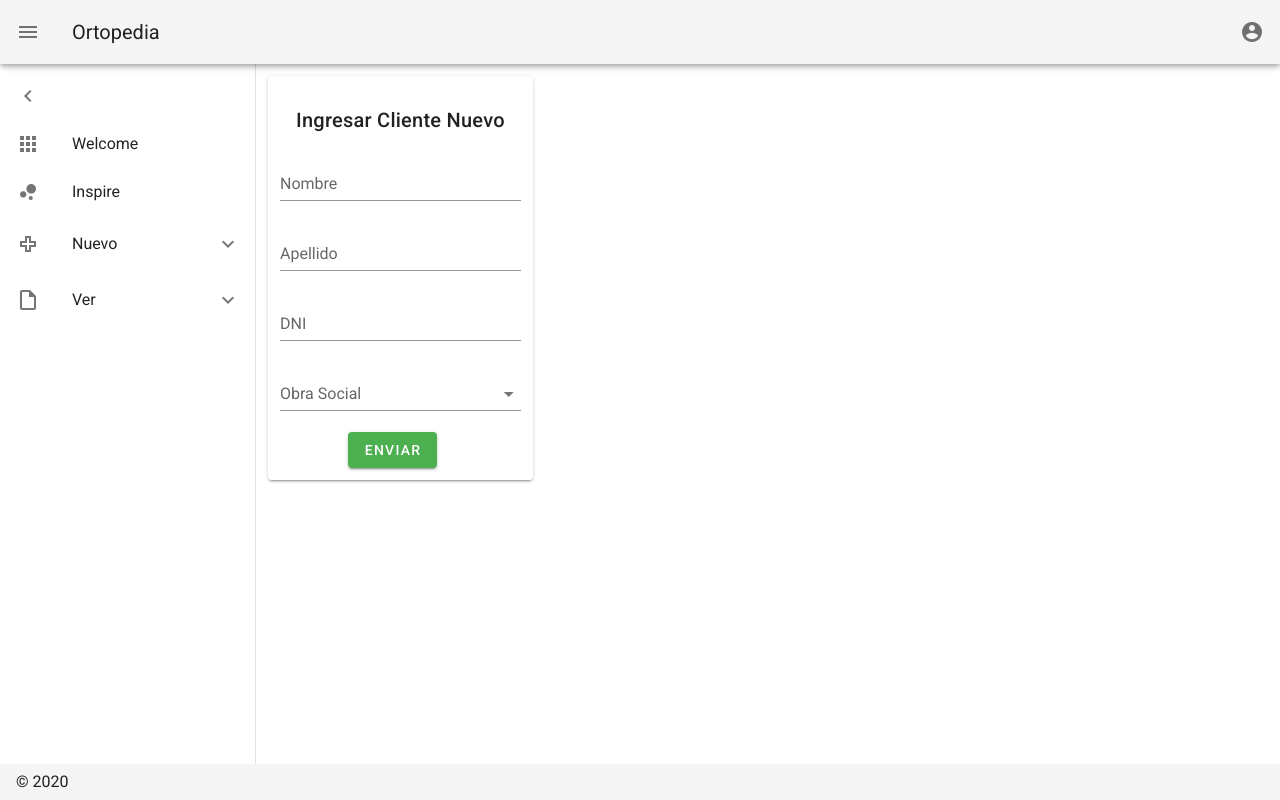
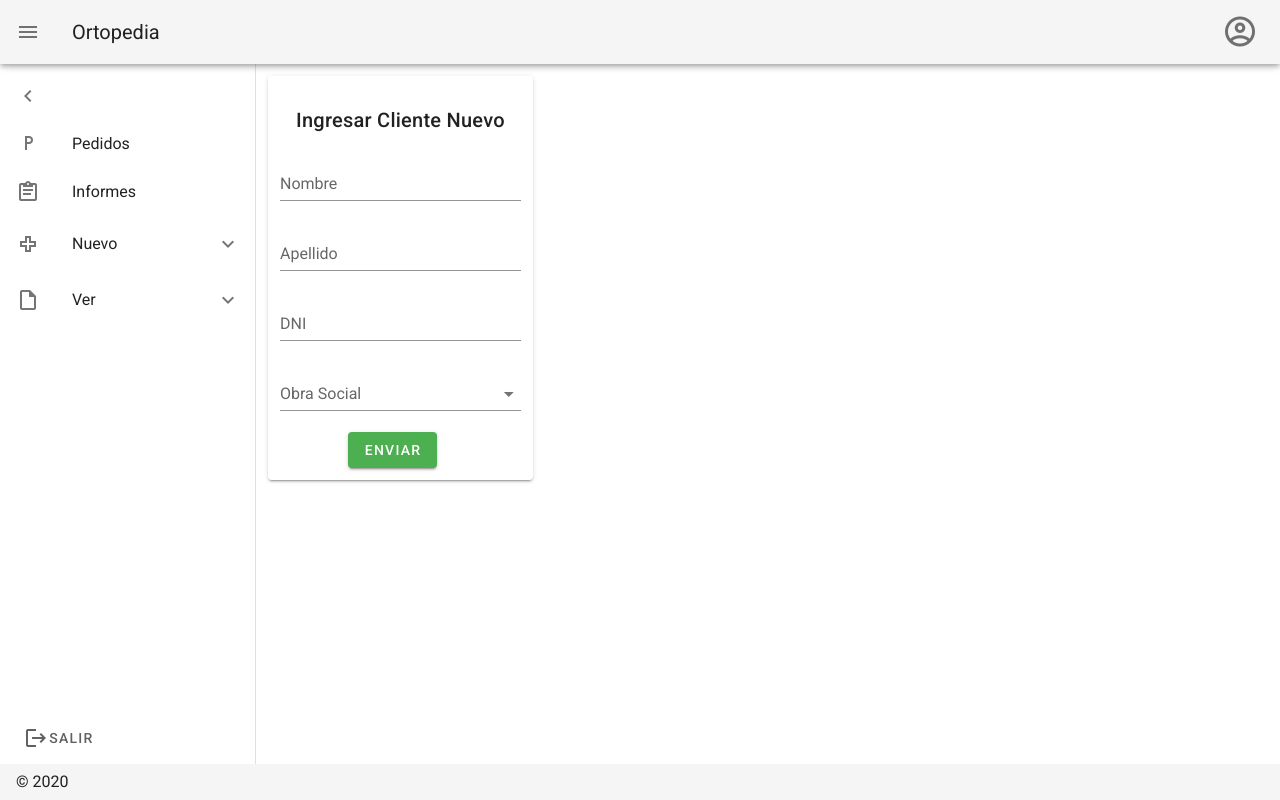
Before and after one commit to francocava/Ortopedia-FrontEnd, a Nuxt app: page /cliente in a window 1280 px wide. Built offline with nearby package versions, Linux system fonts and the light colour scheme.

Commit message:
mejoro el drawer

```diff
--- a/layouts/default.vue
+++ b/layouts/default.vue
@@ -7,11 +7,12 @@
       app
       clipped
     >
-
       <v-list>
         <v-list-item>
           <v-list-item-action @click.stop="miniVariant = !miniVariant">
-            <v-icon>mdi-{{ `chevron-${miniVariant ? 'right' : 'left'}` }}</v-icon>
+            <v-icon
+              >mdi-{{ `chevron-${miniVariant ? 'right' : 'left'}` }}</v-icon
+            >
           </v-list-item-action>
           <v-list-item-content>
             <v-list-item-title v-text="hola" />
@@ -32,7 +33,6 @@
             <v-list-item-title v-text="item.title" />
           </v-list-item-content>
         </v-list-item>
-
 
         <v-list-group
           v-for="item in items"
@@ -56,29 +56,33 @@
             </v-list-item-content>
           </v-list-item>
         </v-list-group>
+      </v-list>
 
 
-      </v-list>
+      <template v-slot:append>
+        <div class="pa-2">
+          <v-btn text color="#616161">
+            <v-icon>mdi-logout</v-icon>
+            Salir
+            </v-btn>
+        </div>
+      </template>
     </v-navigation-drawer>
-    <v-app-bar
-      clipped-left
-      fixed
-      app
-    >
+    <v-app-bar clipped-left fixed app>
       <v-app-bar-nav-icon @click.stop="drawer = !drawer" />
-      <v-toolbar-title v-text="title"/>
+      <v-toolbar-title v-text="title" />
       <v-spacer />
-      <v-icon>mdi-account-circle</v-icon>
+
+      <v-avatar>
+        <v-icon large> mdi-account-circle-outline </v-icon>
+      </v-avatar>
     </v-app-bar>
     <v-main>
       <v-container>
         <nuxt />
       </v-container>
     </v-main>
-    <v-footer
-      :absolute="!fixed"
-      app
-    >
+    <v-footer :absolute="!fixed" app>
       <span>&copy; {{ new Date().getFullYear() }}</span>
     </v-footer>
   </v-app>
@@ -86,69 +90,60 @@
 
 <script>
 export default {
-  data () {
+  data() {
     return {
       drawer: true,
       itemsSimple: [
         {
-          icon: 'mdi-apps',
-          title: 'Welcome',
-          to: '/'
+          //icon: 'mdi-file-powerpoint-box-outline',
+          icon: 'mdi-format-paragraph',
+          title: 'Pedidos',
+          to: '/',
         },
         {
-          icon: 'mdi-chart-bubble',
-          title: 'Inspire',
-          to: '/inspire'
+          icon: 'mdi-clipboard-text-outline',
+          title: 'Informes',
+          to: '/inspire',
         },
-        /* {
-          icon: 'mdi-plus-outline',
-          title: 'Nuevo',
-          items: [
-            {title: 'Cliente',to: '/cliente'},
-            {title: 'Sucursal',to: '/sucu'},
-            {title: 'Obra Social',to: '/obs'},
-          ],
-          to: '/'
-        },
-        {
-          icon: 'mdi-file-outline',
-          title: 'Ver',
-          items: [
-            {title: 'Pedidos'},
-            {title: 'Clientes'},
-            {title: 'Pagos'},
-
-          ],
-          to: '/prueba'
-        } */
       ],
       items: [
         {
           icon: 'mdi-plus-outline',
           title: 'Nuevo',
           items: [
-            {title: 'Cliente', to: '/cliente'},
-            {title: 'Sucursal', to: '/sucu'},
-            {title: 'Obra Social', to: '/obs'},
+            { title: 'Cliente', to: '/cliente' },
+            { title: 'Sucursal', to: '/sucursal' },
+            { title: 'Obra social', to: '/obraSocial' },
+            { title: 'Producto', to: '' },
+            { title: 'Accesorio', to: '' },
+            { title: 'Pago', to: '' },
+            { title: 'Cobro', to: '' },
+            { title: 'Proveedor', to: '' },
+            { title: 'Forma de pago', to: '' },
+            { title: 'Empleado', to: '' },
           ],
-          to: '/'
         },
         {
           icon: 'mdi-file-outline',
           title: 'Ver',
           items: [
-            {title: 'Pedidos', to: '/prueba'},
-            {title: 'Clientes', to: '/prueba1'},
-            {title: 'Pagos', to: '/prueba2'},
-
+            { title: 'Pedidos', to: '/pedidos' },
+            { title: 'Facturas', to: '' },
+            { title: 'Pagos', to: '/prueba2' },
+            { title: 'Cobros', to: '' },
+            { title: 'Clientes', to: '/prueba1' },
+            { title: 'Productos', to: '' },
+            { title: 'Accesorios', to: '' },
+            { title: 'Obras Sociales', to: '' },
+            { title: 'Sucursales', to: '' },
+            { title: 'Proveedores', to: '' },
           ],
-          to: '/'
-        }
+        },
       ],
       miniVariant: false,
       right: true,
-      title: 'Ortopedia'
+      title: 'Ortopedia',
     }
-  }
+  },
 }
 </script>
--- a/pages/cliente.vue
+++ b/pages/cliente.vue
@@ -43,8 +43,6 @@
             >
               Enviar
             </v-btn>
-
-
           </v-form>
         </div>
       </v-col>
@@ -58,37 +56,24 @@
     valid: true,
     nombre: '',
     nombreRules: [
-        v => !!v || 'Falta el nombre del cliente',
-        v => (v && v.length <= 15) || 'Nombre muy largo',
+      (v) => !!v || 'Falta el nombre del cliente',
+      (v) => (v && v.length <= 15) || 'Nombre muy largo',
     ],
     apellido: '',
     apellidoRules: [
-        v => !!v || 'Falta el apellido del cliente',
-        v => (v && v.length <= 25) || 'Apellido muy largo',
+      (v) => !!v || 'Falta el apellido del cliente',
+      (v) => (v && v.length <= 25) || 'Apellido muy largo',
     ],
-      dni:'',
-      dniRules: [
-        v => !!v || 'Falta el DNI del cliente',
-      ],
+    dni: '',
+    dniRules: [(v) => !!v || 'Falta el DNI del cliente'],
     select: null,
-      items: [
-        'Osecac',
-        'Pami',
-        'Osbba',
-        'Swiss Medical',
-      ],
+    items: ['Osecac', 'Pami', 'Osbba', 'Swiss Medical'],
   }),
 
   methods: {
-      validate () {
+    validate() {
       this.$refs.form.validate()
     },
-      /* reset () {
-        this.$refs.form.reset()
-      }, */
-      /* resetValidation () {
-        this.$refs.form.resetValidation()
-      }, */
   },
 }
 </script>
```
Lines whose indentation alone changed are shown as unchanged.
